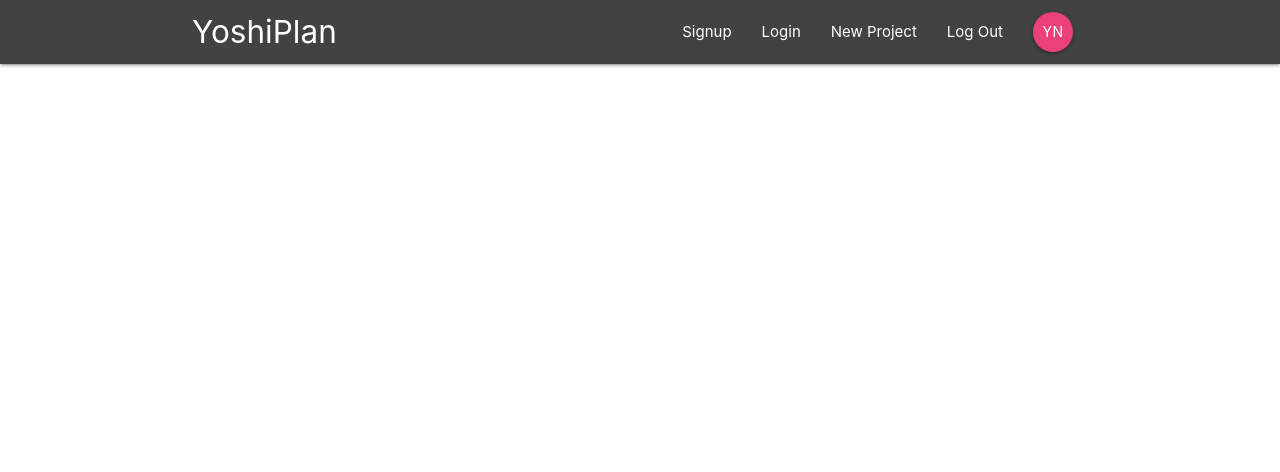
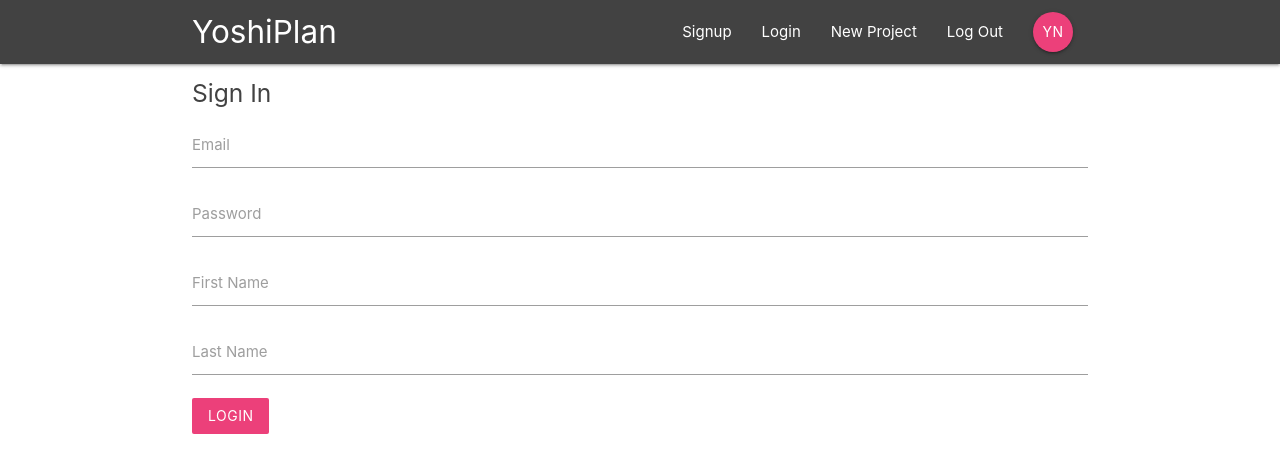
Before and after one commit to YoshitsuguNagao/yoshi-plan, a React (Create React App) app: page /signup in a window 1280 px wide. Shown: the top 472 px of the page. Built offline with nearby package versions, Linux system fonts and the light colour scheme.

Commit message:
add signup and signin

```diff
--- a/public/index.html
+++ b/public/index.html
@@ -36,8 +36,10 @@
       You can add webfonts, meta tags, or analytics to this file.
       The build step will place the bundled scripts into the <body> tag.
 
-      To begin the development, run `npm start` or `yarn start`.
-      To create a production bundle, use `npm run build` or `yarn build`.
-    -->
+        To begin the development, run `npm start` or `yarn start`.
+        To create a production bundle, use `npm run build` or `yarn build`.
+      -->
+      <!-- Compiled and minified JavaScript -->
+      <script src="https://cdnjs.cloudflare.com/ajax/libs/materialize/1.0.0/js/materialize.min.js"></script>
   </body>
 </html>
--- a/src/App.js
+++ b/src/App.js
@@ -2,7 +2,9 @@
 import { BrowserRouter, Switch, Route } from 'react-router-dom';
 import Navbar from './components/layout/Navbar';
 import Dashboard from './components/dashboard/Dashboard';
-import ProjectDetails from './components/projects/ProjectDetails'
+import ProjectDetails from './components/projects/ProjectDetails';
+import SignIn from './components/auth/SignIn'
+import SignUp from './components/auth/SignUp'
 
 function App() {
   return (
@@ -12,6 +14,8 @@
         <Switch>
           <Route exact path="/" component={Dashboard} />
           <Route path="/project/:id" component={ProjectDetails} />
+          <Route path="/signin" component={SignIn} />
+          <Route path="/signup" component={SignUp} />
         </Switch>
       </div>
     </BrowserRouter>
--- a/src/components/auth/SignIn.js
+++ b/src/components/auth/SignIn.js
@@ -0,0 +1,39 @@
+import React, { Component } from 'react'
+
+class SignIn extends Component {
+  state = {
+    email: '',
+    password: '',
+  }
+  handleChange = (e) => {
+    this.setState({
+      [e.target.id]: e.target.value,
+    })
+  }
+  handleSubmit = (e) => {
+    e.preventDefault();
+    console.log(this.state)
+  }
+  render() {
+    return (
+      <div className="container">
+        <form onSubmit={this.handleSubmit} className="white">
+          <h5 className="grey-text text-darken-3">Sign In</h5>
+          <div className="input-field">
+            <label htmlFor="email">Email</label>
+            <input type="email" id="email" onChange={this.handleChange}/>
+          </div>
+          <div className="input-field">
+            <label htmlFor="password">Password</label>
+            <input type="password" id="password" onChange={this.handleChange}/>
+          </div>
+          <div className="input-field">
+            <button className="btn pink lighten-1 z-depth-0">Login</button>
+          </div>
+        </form>
+      </div>
+    )
+  }
+}
+
+export default SignIn
--- a/src/components/auth/SignUp.js
+++ b/src/components/auth/SignUp.js
@@ -0,0 +1,50 @@
+import React, { Component } from 'react'
+
+class SignUp extends Component {
+  state = {
+    email: '',
+    password: '',
+    firstName: '',
+    lastName: '',
+
+  }
+  handleChange = (e) => {
+    this.setState({
+      [e.target.id]: e.target.value,
+    })
+  }
+  handleSubmit = (e) => {
+    e.preventDefault();
+    console.log(this.state)
+  }
+  render() {
+    return (
+      <div className="container">
+        <form onSubmit={this.handleSubmit} className="white">
+          <h5 className="grey-text text-darken-3">Sign In</h5>
+          <div className="input-field">
+            <label htmlFor="email">Email</label>
+            <input type="email" id="email" onChange={this.handleChange}/>
+          </div>
+          <div className="input-field">
+            <label htmlFor="password">Password</label>
+            <input type="password" id="password" onChange={this.handleChange}/>
+          </div>
+          <div className="input-field">
+            <label htmlFor="firstName">First Name</label>
+            <input type="text" id="firstName" onChange={this.handleChange}/>
+          </div>
+          <div className="input-field">
+            <label htmlFor="lastName">Last Name</label>
+            <input type="text" id="lastName" onChange={this.handleChange}/>
+          </div>
+          <div className="input-field">
+            <button className="btn pink lighten-1 z-depth-0">Login</button>
+          </div>
+        </form>
+      </div>
+    )
+  }
+}
+
+export default SignUp
```
